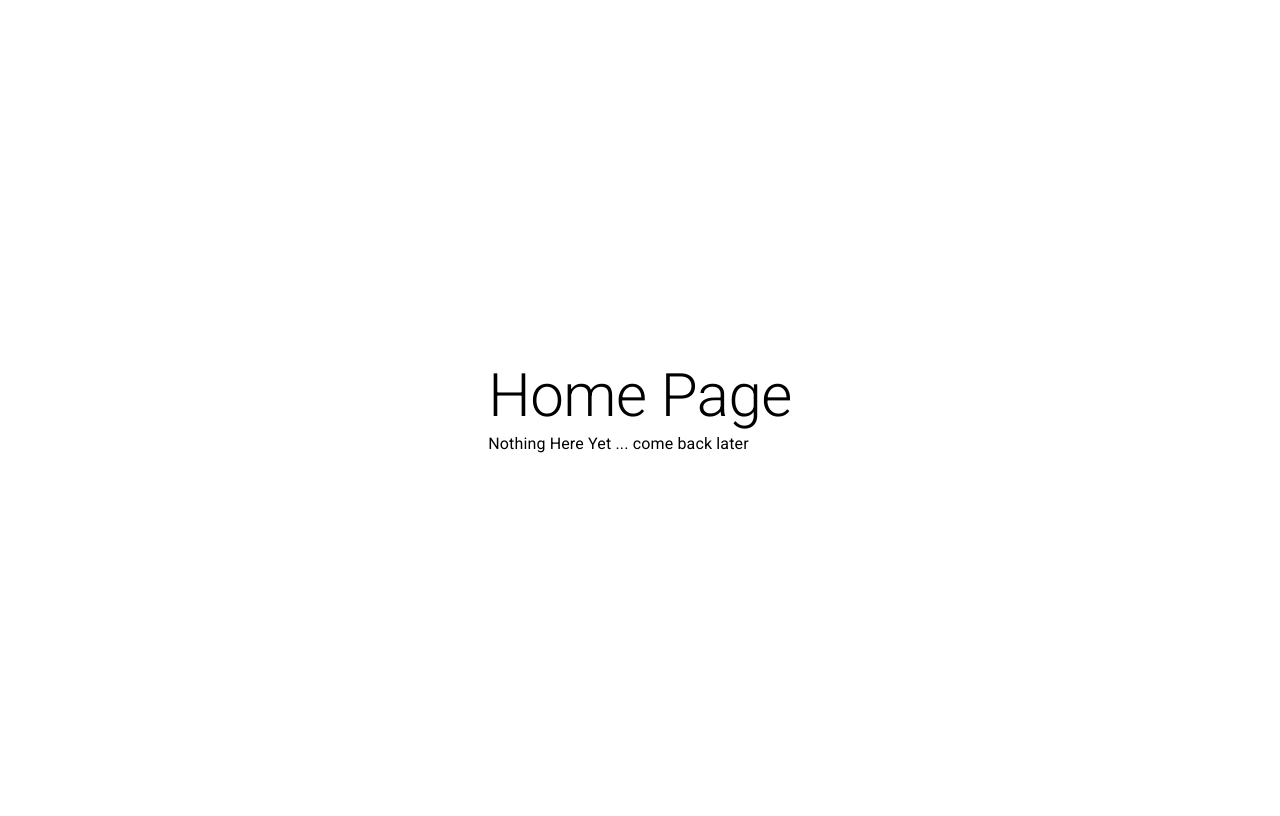
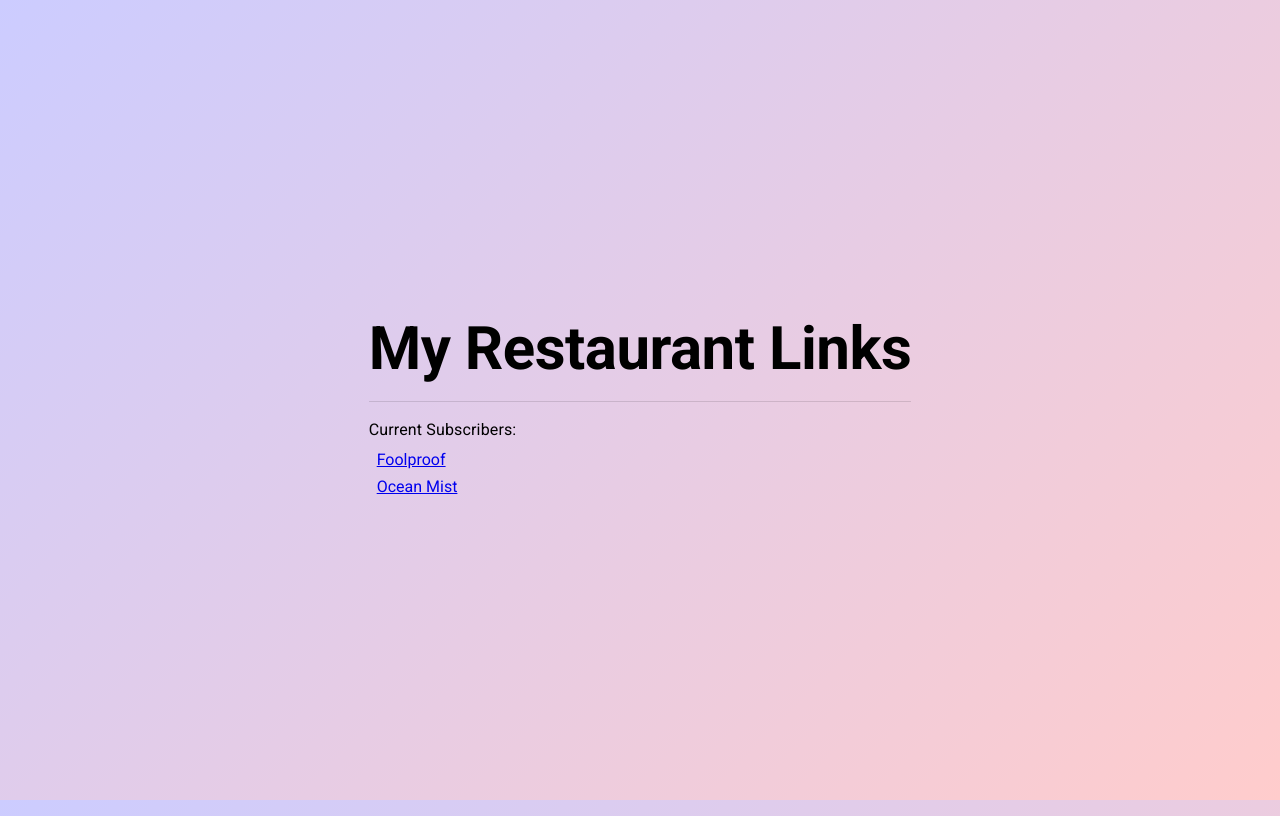
Before and after one commit to JCWoodworker/OnlyBizLinks, a React (Vite) app: page / in a window 1280 px wide. Built offline with nearby package versions, Linux system fonts and the light colour scheme.

Commit message:
added current restaurant list (hardcoded) to home page, added color gradient background

```diff
--- a/src/app.css
+++ b/src/app.css
@@ -9,4 +9,11 @@ body {
 	justify-content: center;
 	align-items: center;
 	min-height: 100vh;
+
+	background: linear-gradient(
+		135deg,
+		rgba(0, 0, 255, 0.2),
+		rgba(255, 0, 0, 0.2)
+	);
+	background-attachment: fixed;
 }
--- a/src/web-app/public-home/PublicHome.tsx
+++ b/src/web-app/public-home/PublicHome.tsx
@@ -1,12 +1,27 @@
-import { Box, Typography } from "@mui/material";
+import { Box, Divider, Typography } from "@mui/material"
+import { Link } from "react-router-dom"
 
 const PublicHome = () => {
-    return (
-        <Box>
-            <Typography variant="h2">Home Page</Typography>
-            <Typography variant="body1">Nothing Here Yet ... come back later</Typography>
-        </Box>
-    );
-};
+	const restaurantList = [
+		{ name: "Foolproof", domain: "foolproofbrewery" },
+		{ name: "Ocean Mist", domain: "oceanmistrestaurant" },
+	]
+	return (
+		<Box>
+			<Typography variant="h2" sx={{ fontWeight: "bolder" }}>
+				My Restaurant Links
+			</Typography>
+			<Divider sx={{ my: 2 }} />
+			<Typography variant="body1">Current Subscribers:</Typography>
+			<Box sx={{ m: 1, display: "flex", flexDirection: "column", gap: 1 }}>
+				{restaurantList.map((restaurant) => (
+					<Link key={restaurant.domain} to={`/${restaurant.domain}`}>
+						{restaurant.name}
+					</Link>
+				))}
+			</Box>
+		</Box>
+	)
+}
 
-export default PublicHome;
+export default PublicHome
```
